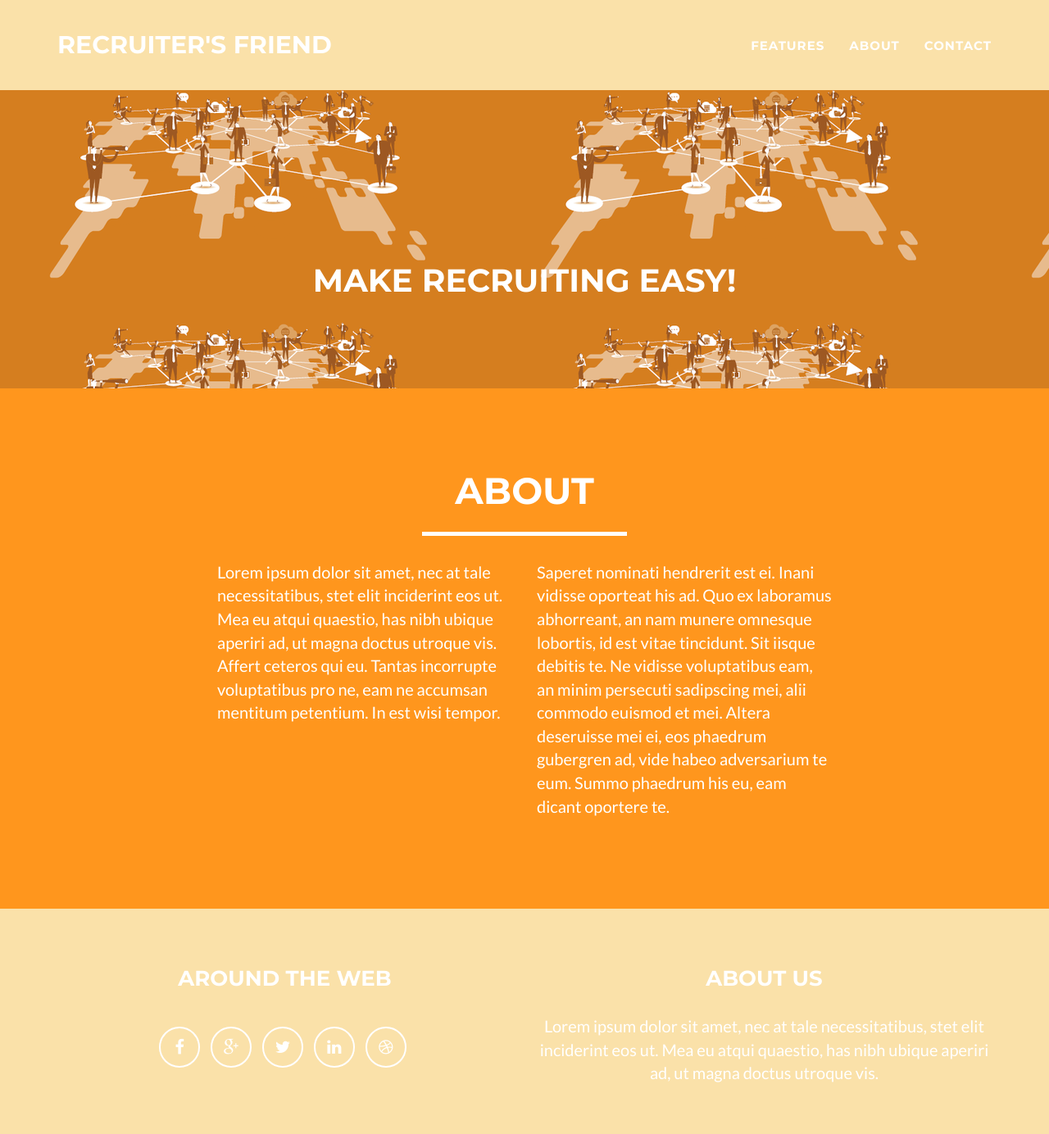
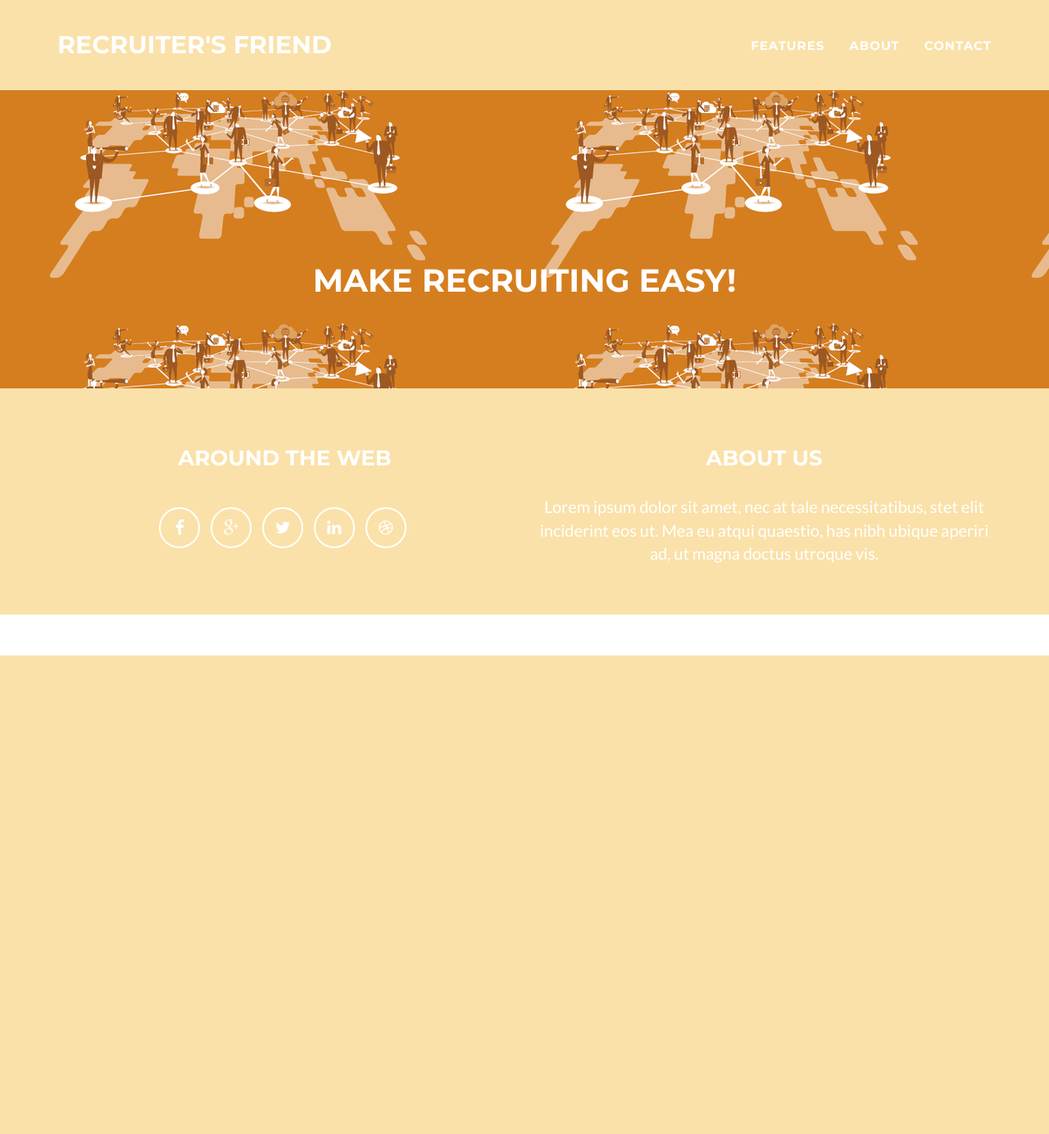
Before and after one commit to tapaswenipathak/Recruiters-Friend, a Django app: template Recruiters_Friend/templates/base.html in a window 1280 px wide. Shown: the whole page at 82% size. After the commit the page ends 800 px from the top, so only its background shows below. Run offline with Django 3.2, Linux system fonts and the light colour scheme; the template is opened without the code that fills it, so the values that code supplies are empty; some libraries are stand-ins or nearby versions.

Commit message:
removed about us section from base template

```diff
--- a/Recruiters_Friend/templates/base.html
+++ b/Recruiters_Friend/templates/base.html
@@ -75,26 +75,6 @@
     </header>
 
     {% block content %} {% endblock %}
-
-    <!-- About Section -->
-    <section class="success" id="about">
-        <div class="container">
-            <div class="row">
-                <div class="col-lg-12 text-center">
-                    <h2>About</h2>
-                    <hr class="star-light">
-                </div>
-            </div>
-            <div class="row">
-                <div class="col-lg-4 col-lg-offset-2">
-                    <p>Lorem ipsum dolor sit amet, nec at tale necessitatibus, stet elit inciderint eos ut. Mea eu atqui quaestio, has nibh ubique aperiri ad, ut magna doctus utroque vis. Affert ceteros qui eu. Tantas incorrupte voluptatibus pro ne, eam ne accumsan mentitum petentium. In est wisi tempor.</p>
-                </div>
-                <div class="col-lg-4">
-                    <p>Saperet nominati hendrerit est ei. Inani vidisse oporteat his ad. Quo ex laboramus abhorreant, an nam munere omnesque lobortis, id est vitae tincidunt. Sit iisque debitis te. Ne vidisse voluptatibus eam, an minim persecuti sadipscing mei, alii commodo euismod et mei. Altera deseruisse mei ei, eos phaedrum gubergren ad, vide habeo adversarium te eum. Summo phaedrum his eu, eam dicant oportere te.</p>
-                </div>
-            </div>
-        </div>
-    </section>
 
     <!-- Footer -->
     <footer class="text-center">
```
